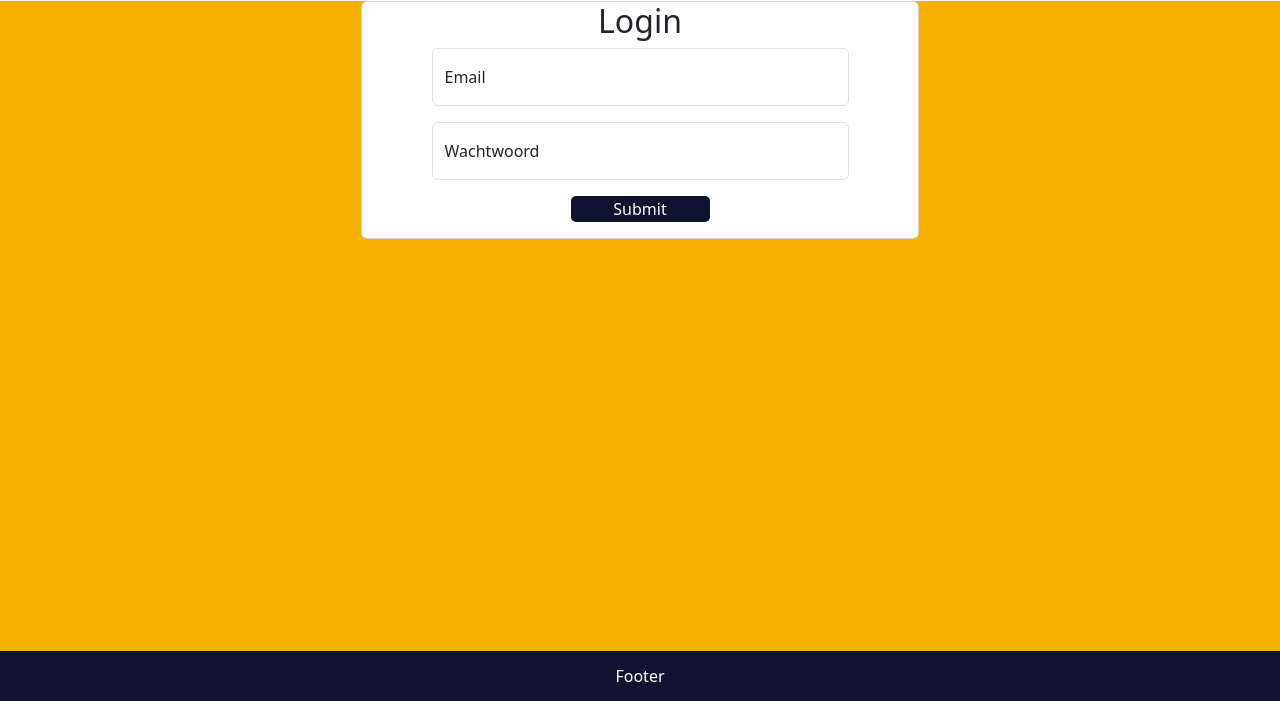
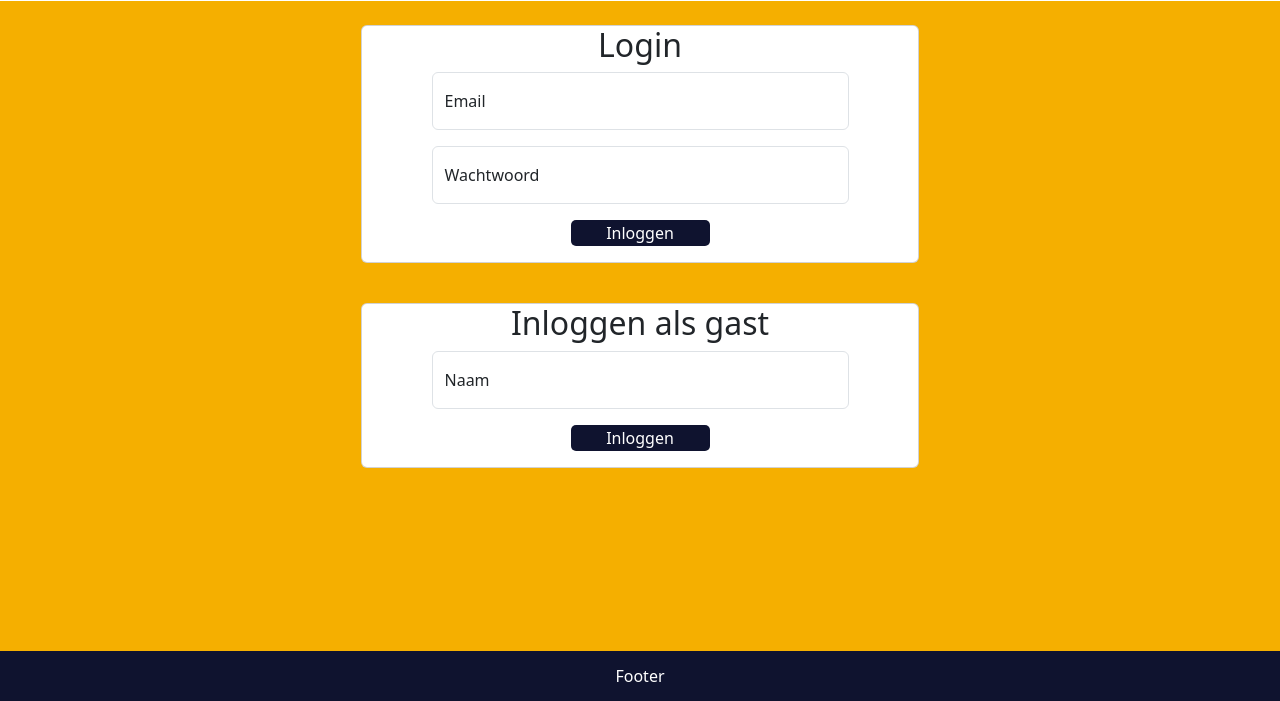
Before and after one commit to YannickWhorst/Actievadis, a PHP site: page / in a window 1280 px wide. Shown: the part 99-800 px from the top of the page. Run offline with PHP 8.4, Linux system fonts and the light colour scheme; a stand-in replaces the project's code that opens the database connection.

Commit message:
you can now login as guest

```diff
--- a/App/header.php
+++ b/App/header.php
@@ -17,7 +17,7 @@
             <img class="headerLogo" src="img/logo_covadis_2016.png"></img>
         </a>
         <?php
-        if (!isset($_SESSION['covadiaan'])) { ?>
+        if (!(isset($_SESSION['covadiaan']) || isset($_SESSION['guest']))) { ?>
         <a class="headerLink" href="index.php">Inloggen</a>
         <?php } ?>
         <?php
@@ -29,6 +29,8 @@
 
         <?php } else { ?>
         <a class="headerLink" href="mijnActiviteiten.php">Mijn activiteiten</a>
-        <?php } } ?>
+        <?php } } elseif (isset($_SESSION['guest'])) { ?>
+        <a class="headerLink" href="mijnActiviteiten.php">Mijn activiteiten</a>
+        <?php } ?>
     </header>
 </body>
--- a/App/index.php
+++ b/App/index.php
@@ -1,7 +1,7 @@
 <?php
     include "header.php";
 
-    if (isset($_SESSION['covadiaan'])) {
+    if (isset($_SESSION['covadiaan']) || isset($_SESSION['guest'])) {
         header("Location: activiteiten.php");
         exit();
     }
@@ -19,14 +19,20 @@
             header("Location: activiteiten.php");
         }
     }
+
+    if (isset($_POST['guest'])) {
+        $naam = $_POST['name'];
+        $_SESSION['guest'] = $naam;
+        header("Location: activiteiten.php");
+    }
 ?>
 
 <head>
     <link rel="stylesheet" href="css/index.css">
 </head>
 
-<div class="container d-flex justify-content-center">
-    <form method="POST" action="" class="card text-center w-50 d-flex align-items-center">
+<div class="container d-flex align-items-center flex-column">
+    <form method="POST" action="" class="card text-center w-50 d-flex align-items-center mt-4">
         <h2>Login</h2>
         <div class="form-floating mb-3 w-75">
             <input type="email" class="form-control" id="email" name="email" required placeholder="name@example.com">
@@ -36,9 +42,16 @@
             <input type="password" class="form-control" id="password" name="password" required placeholder="Wachtwoord">
             <label for="password">Wachtwoord</label>
         </div>
-        <button type="submit" name="inloggen" class="inlog-btn mb-3 w-25">Submit</button>
+        <button type="submit" name="inloggen" class="inlog-btn mb-3 w-25">Inloggen</button>
     </form>
-
+    <form method="POST" action="" class="card text-center w-50 d-flex align-items-center mt-4">
+        <h2>Inloggen als gast</h2>
+        <div class="form-floating mb-3 w-75">
+            <input type="name" class="form-control" id="name" name="name" required placeholder="naam">
+            <label for="name">Naam</label>
+        </div>
+        <button type="submit" name="guest" class="inlog-btn mb-3 w-25">Inloggen</button>
+    </form>
 </div>
 
 <?php
```
Also changed, not shown: App/activiteitenExtraInfo.php (+9 -2 lines), App/inschrijven.php (+22 -8 lines), App/mijnActiviteiten.php (+8 -1 lines).
